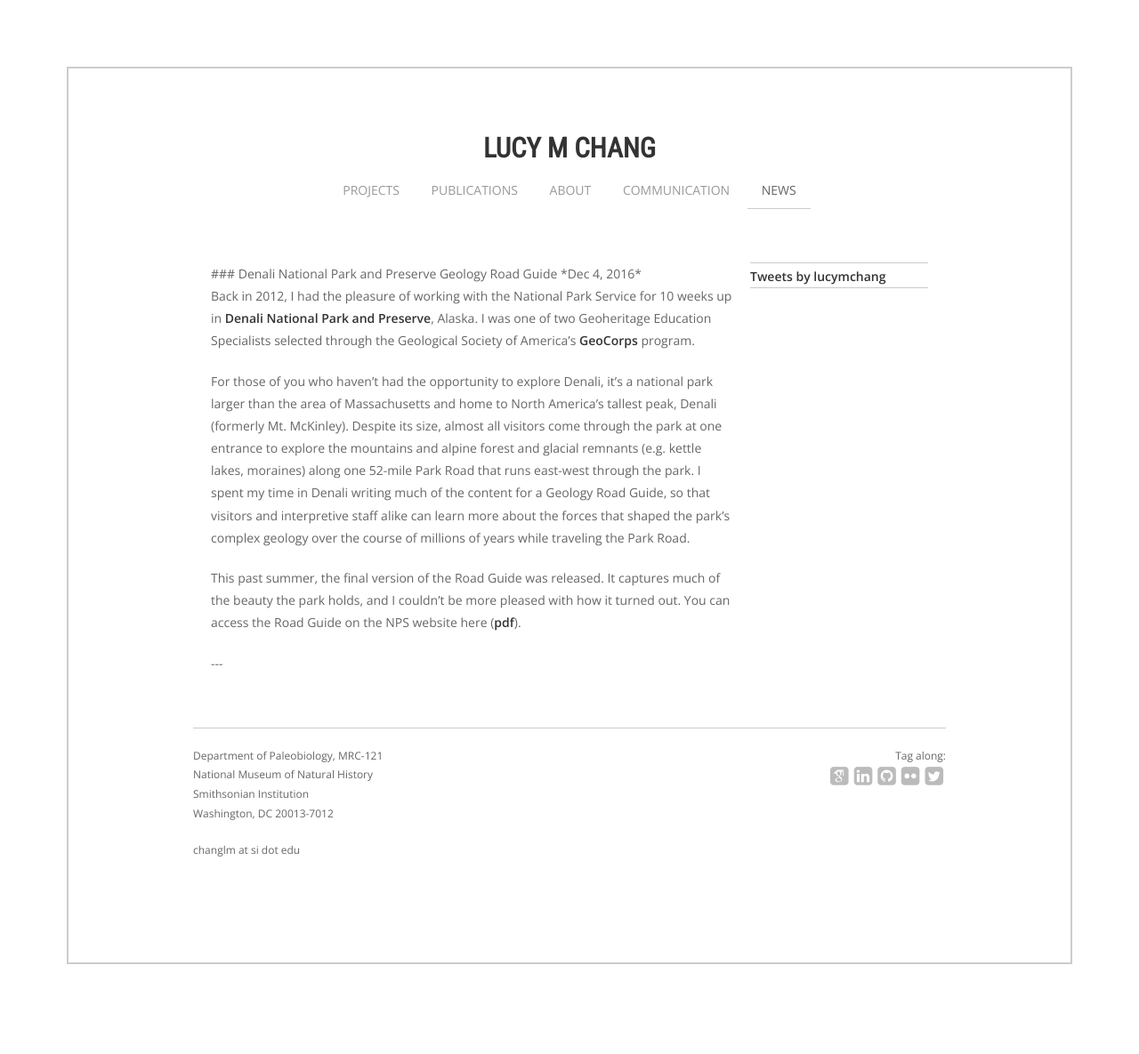
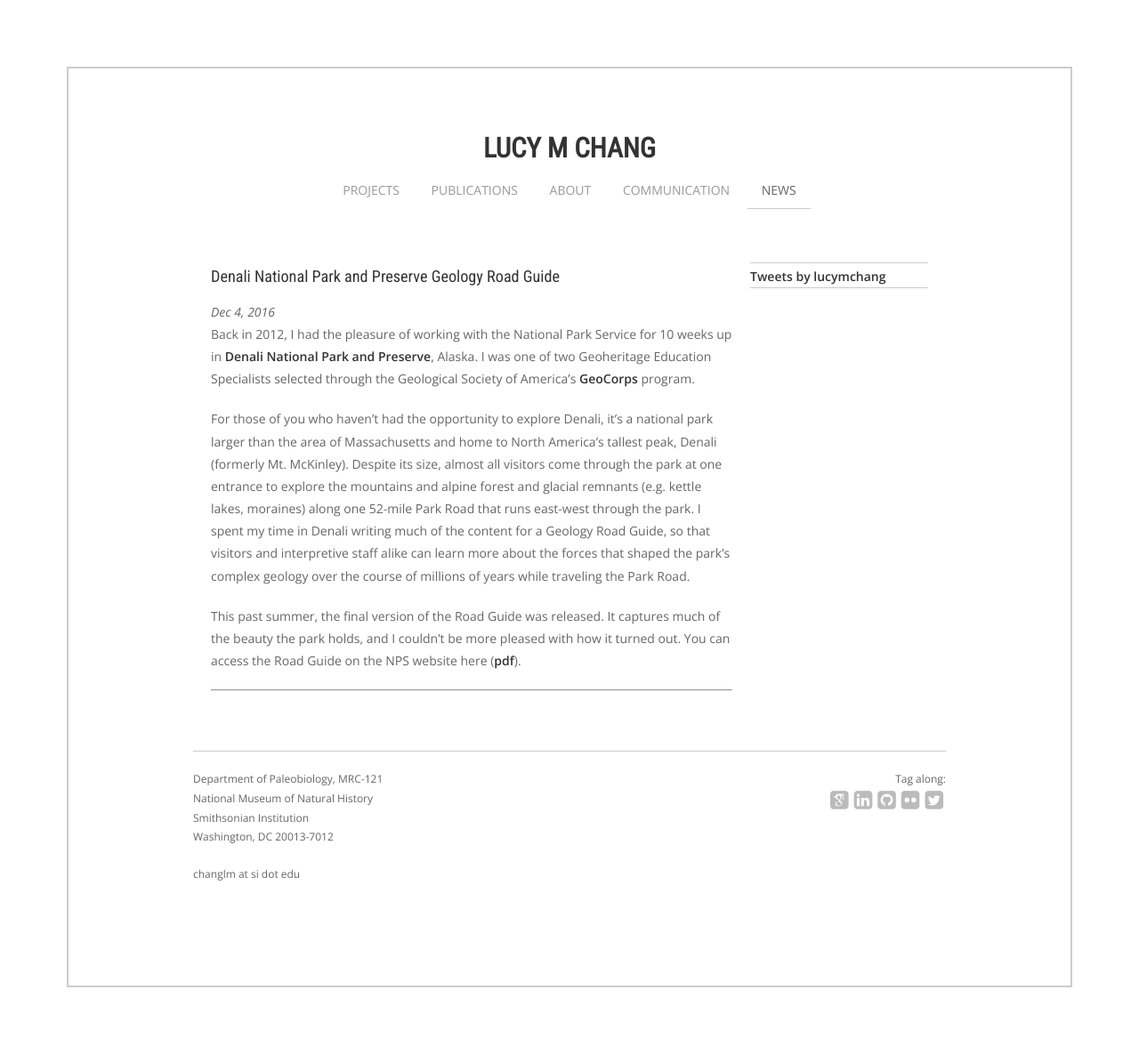
Before and after one commit to lucymchang/lucymchang.github.io, a Jekyll site: the page built from news/index.md, in a window 1280 px wide. Shown: the whole page at 89% size. Built offline with Jekyll 4.4.1, drawn with Linux system fonts in a browser that asks for light colours; nearby versions of some CDN libraries; some web fonts are replaced; comment, search, counter and statistics services are not loaded; before the commit the page ends 1159 px from its top, so only the background shows below that.

Commit message:
Fix post formatting

```diff
--- a/news/index.md
+++ b/news/index.md
@@ -11,15 +11,12 @@ layout: default
 
 <div id="blog">
 
-{% for post in site.posts | markdownify %}
+{% for post in site.posts %}
 
-### {{ post.title }}
-
-*{{ post.date | date: "%b %-d, %Y" }}*
-
-{{ post.content }}
-
----
+<h3>{{ post.title }}</h3>
+<em>{{ post.date | date: "%b %-d, %Y" }}</em>
+{{ post.content | markdownify }}
+<hr/>
 
 {% endfor %}
 
```
